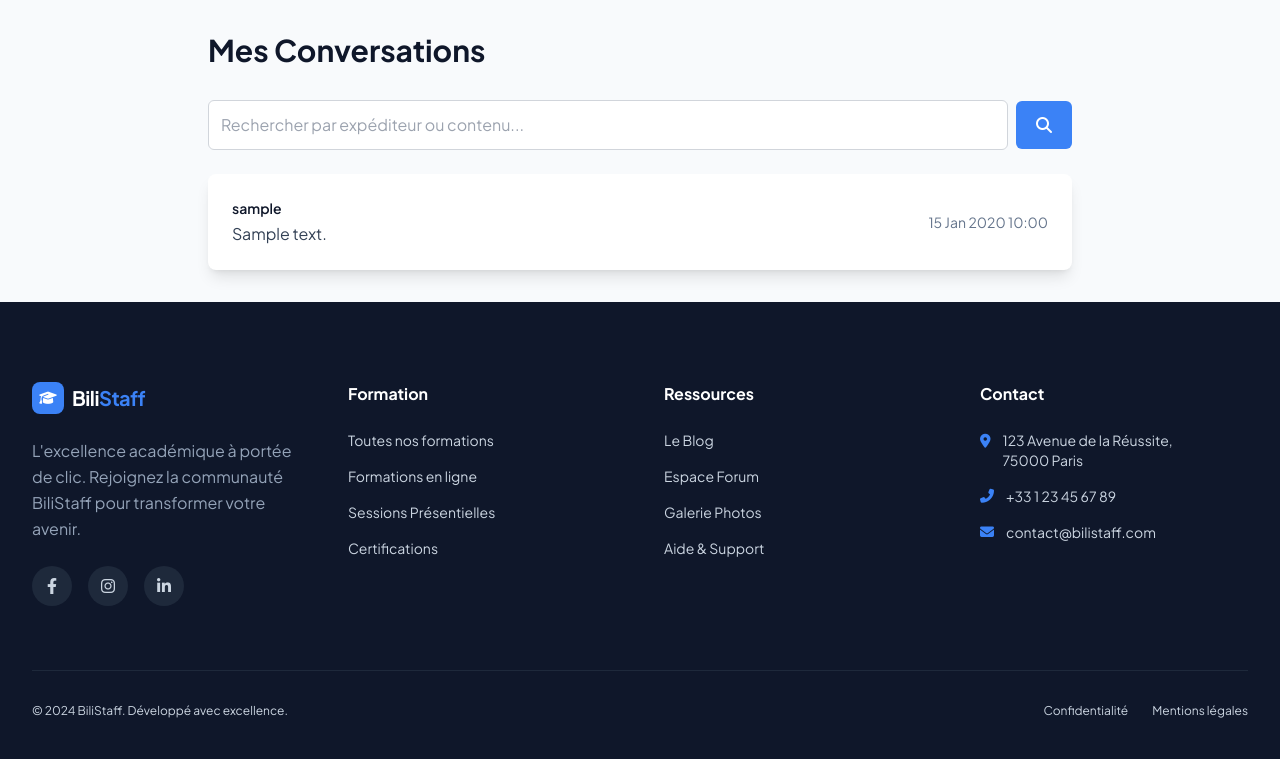
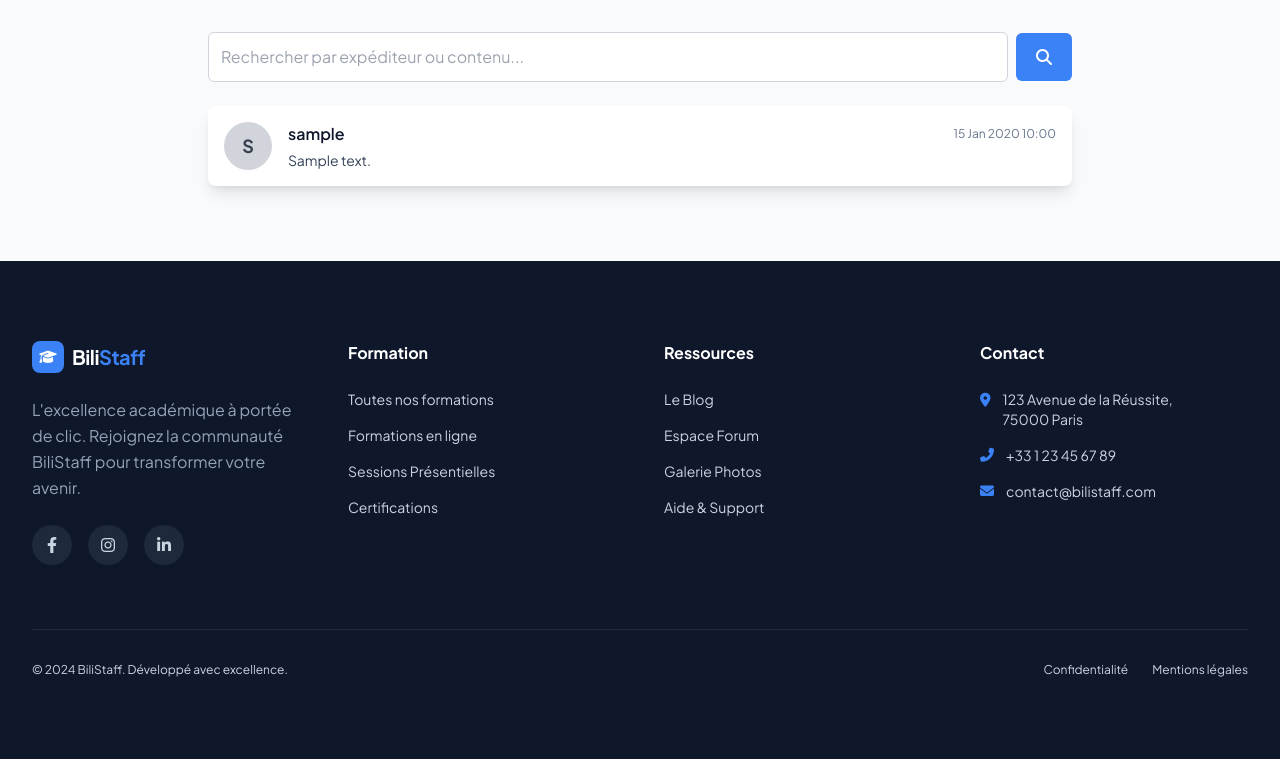
Before and after one commit to chadrackmbupiokajess/bilistaff, a Django app: page /messages/ in a window 1280 px wide. Shown: the part 82-841 px from the top of the page. After the commit the page ends 759 px from the top, so only its background shows below. Run offline with Django 5.2, Linux system fonts and the light colour scheme; a user stored in the database is signed in; tables that the repository leaves empty hold one stand-in row (values such as "Sample post"); some libraries are stand-ins or nearby versions.

Commit message:
Ajout message

```diff
--- a/templates/messages.html
+++ b/templates/messages.html
@@ -4,7 +4,7 @@
 
 {% block content %}
 <div class="max-w-4xl mx-auto px-4 py-8">
-    <h1 class="text-3xl font-bold text-primary mb-8">Mes Conversations</h1>
+    {# Titre "Mes Conversations" supprimé #}
 
     {# Champ de recherche #}
     <div class="mb-6">
@@ -27,29 +27,32 @@
         <div class="bg-white shadow-lg rounded-lg overflow-hidden">
             <ul>
                 {% for conversation in messages_by_sender %}
-                    {# Rendre toute la zone de la conversation cliquable #}
                     <li class="border-b border-slate-200 last:border-b-0">
-                        <a href="{% url 'message_detail' user_id=conversation.sender.id %}" class="block p-6 hover:bg-gray-50 transition-colors {% if conversation.unread_count > 0 %}bg-blue-50{% endif %}">
-                            <div class="flex items-center justify-between">
-                                <div class="flex-grow">
-                                    <p class="text-sm text-slate-500">
-                                        <span class="font-semibold text-primary">{{ conversation.sender.username }}</span>
+                        <a href="{% url 'message_detail' user_id=conversation.sender.id %}" class="block p-4 hover:bg-gray-50 transition-colors {% if conversation.unread_count > 0 %}bg-blue-50{% endif %} flex items-center">
+                            {# Avatar à gauche #}
+                            <div class="w-12 h-12 rounded-full bg-gray-300 flex items-center justify-center text-lg font-bold text-gray-700 mr-4 flex-shrink-0">
+                                {{ conversation.sender.username|slice:":1"|upper }}
+                            </div>
+
+                            <div class="flex-grow">
+                                <div class="flex items-center justify-between">
+                                    <p class="text-base font-semibold text-primary">{{ conversation.sender.username }}
                                         {% if conversation.unread_count > 0 %}
-                                            <span class="ml-2 inline-flex items-center px-2.5 py-0.5 rounded-full text-xs font-medium bg-red-100 text-red-800">
-                                                {{ conversation.unread_count }} non lus
+                                            <span class="ml-2 inline-flex items-center px-2 py-0.5 rounded-full text-xs font-medium bg-red-100 text-red-800">
+                                                {{ conversation.unread_count }}
                                             </span>
                                         {% endif %}
                                     </p>
-                                    <p class="text-slate-700 {% if conversation.unread_count > 0 %}font-semibold{% endif %} mt-1">
-                                        {% if conversation.unread_count > 0 %}
-                                            <span class="inline-block w-2 h-2 mr-2 bg-accent rounded-full"></span>
-                                        {% endif %}
-                                        {{ conversation.latest_message.body|truncatechars:15 }}
-                                    </p>
+                                    <span class="text-xs text-slate-500 ml-4 flex-shrink-0">
+                                        {{ conversation.latest_message.timestamp|date:"d M Y H:i" }}
+                                    </span>
                                 </div>
-                                <span class="text-sm text-slate-500 ml-4 flex-shrink-0">
-                                    {{ conversation.latest_message.timestamp|date:"d M Y H:i" }}
-                                </span>
+                                <p class="text-sm text-slate-700 {% if conversation.unread_count > 0 %}font-semibold{% endif %} mt-1">
+                                    {% if conversation.unread_count > 0 %}
+                                        <span class="inline-block w-2 h-2 mr-2 bg-accent rounded-full"></span>
+                                    {% endif %}
+                                    {{ conversation.latest_message.body|truncatechars:30 }} {# Truncate un peu plus pour l'aperçu #}
+                                </p>
                             </div>
                         </a>
                     </li>
```
